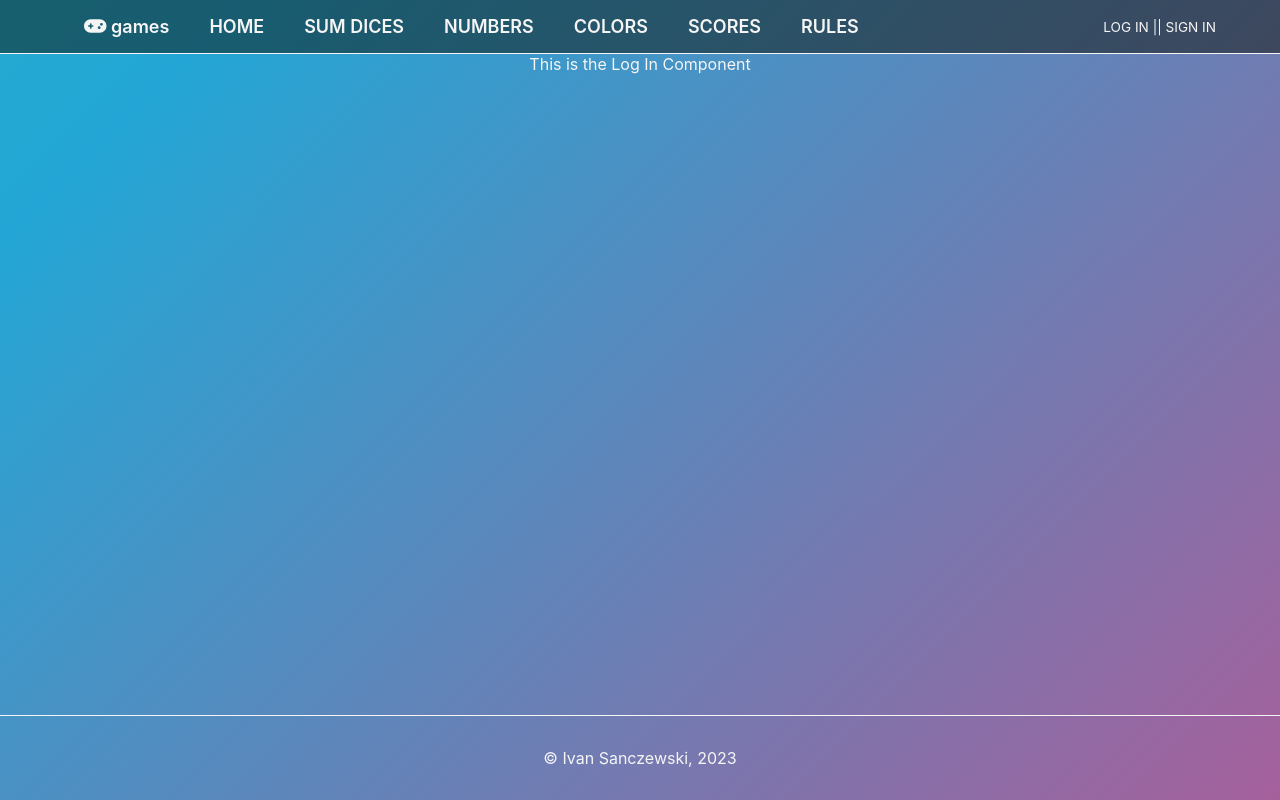
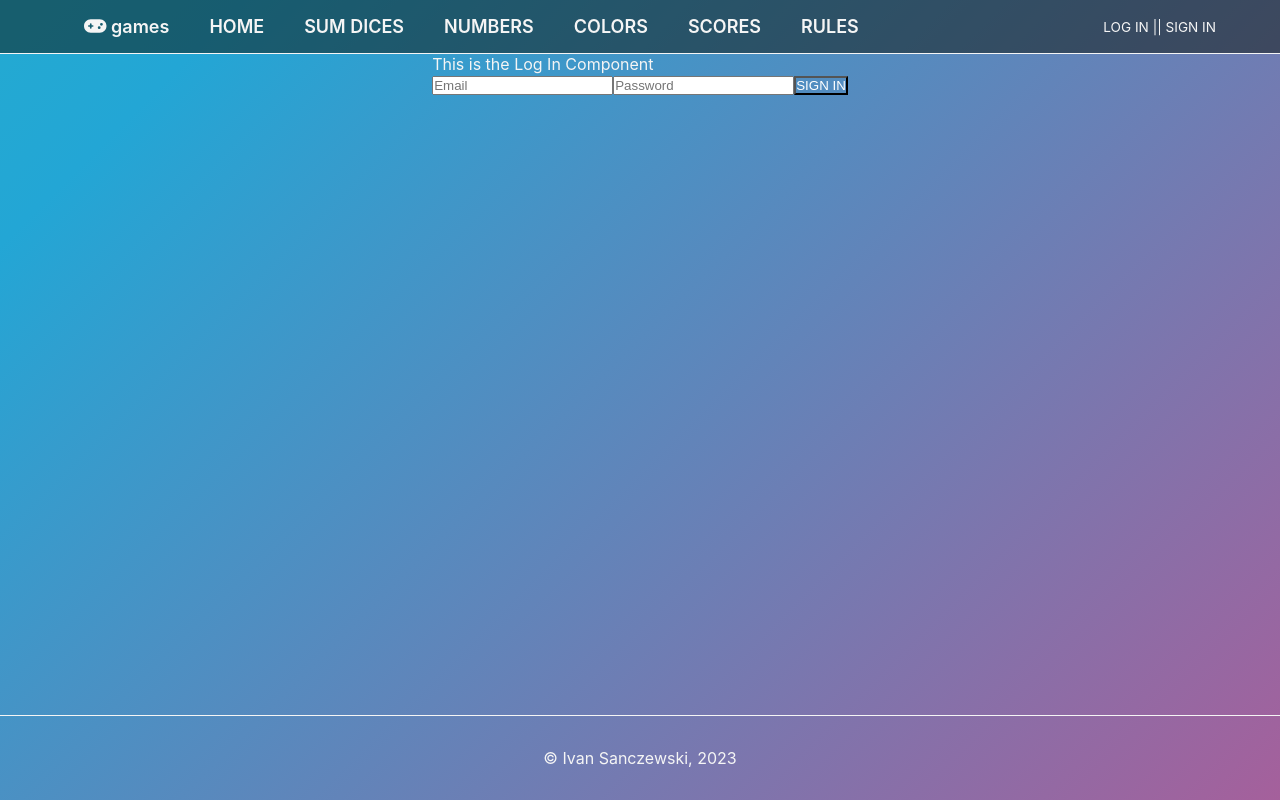
Before and after one commit to IvanSanczewski/dices, a Vue app: page /login in a window 1280 px wide. Built offline with nearby package versions, Linux system fonts and the light colour scheme.

Commit message:
Created Login component

```diff
--- a/package.json
+++ b/package.json
@@ -20,6 +20,6 @@
   },
   "devDependencies": {
     "@vitejs/plugin-vue": "^4.0.0",
-    "vite": "^4.1.3"
+    "vite": "^4.3.3"
   }
 }
--- a/src/assets/CSS/numbers.css
+++ b/src/assets/CSS/numbers.css
@@ -47,5 +47,4 @@ sup {
 .cell--content {
     justify-self: center;
     align-self: center;
-
 }
--- a/src/components/Login.vue
+++ b/src/components/Login.vue
@@ -1,11 +1,18 @@
 <template>
     <p>This is the Log In Component</p>
+
+    <form @submit.prevent="storeUsers.signin">
+        <input type="email" placeholder="Email" v-model="storeUsers.user.email" required>
+        <input type="password" placeholder="Password" v-model="storeUsers.user.password" required>
+        <button>SIGN IN</button>
+    </form>
 </template>
 
 <script setup>
 import { useDicesStore } from "@/stores/dices"
+import { useUsersStore } from "@/stores/users";
 
-const storeDices = useDicesStore ()
-
+const storeDices = useDicesStore()
+const storeUsers = useUsersStore()
 
 </script>
--- a/src/firebase/config.js
+++ b/src/firebase/config.js
@@ -1,9 +1,6 @@
 import firebase from 'firebase/app'
 import 'firebase/firestore'
 import 'firebase/auth'
-
-
-
 
 const firebaseConfig = {
     apiKey: "AIzaSyAfcctnPJ0sCLJdGNpU8oV7_mTX-1OoTxA",
@@ -15,8 +12,6 @@ const firebaseConfig = {
 };
 
 
-
-
 //init firebase
 firebase.initializeApp(firebaseConfig)
 
```
Also changed, not shown: 1 other file (tests, documents, lock files or other folders).
